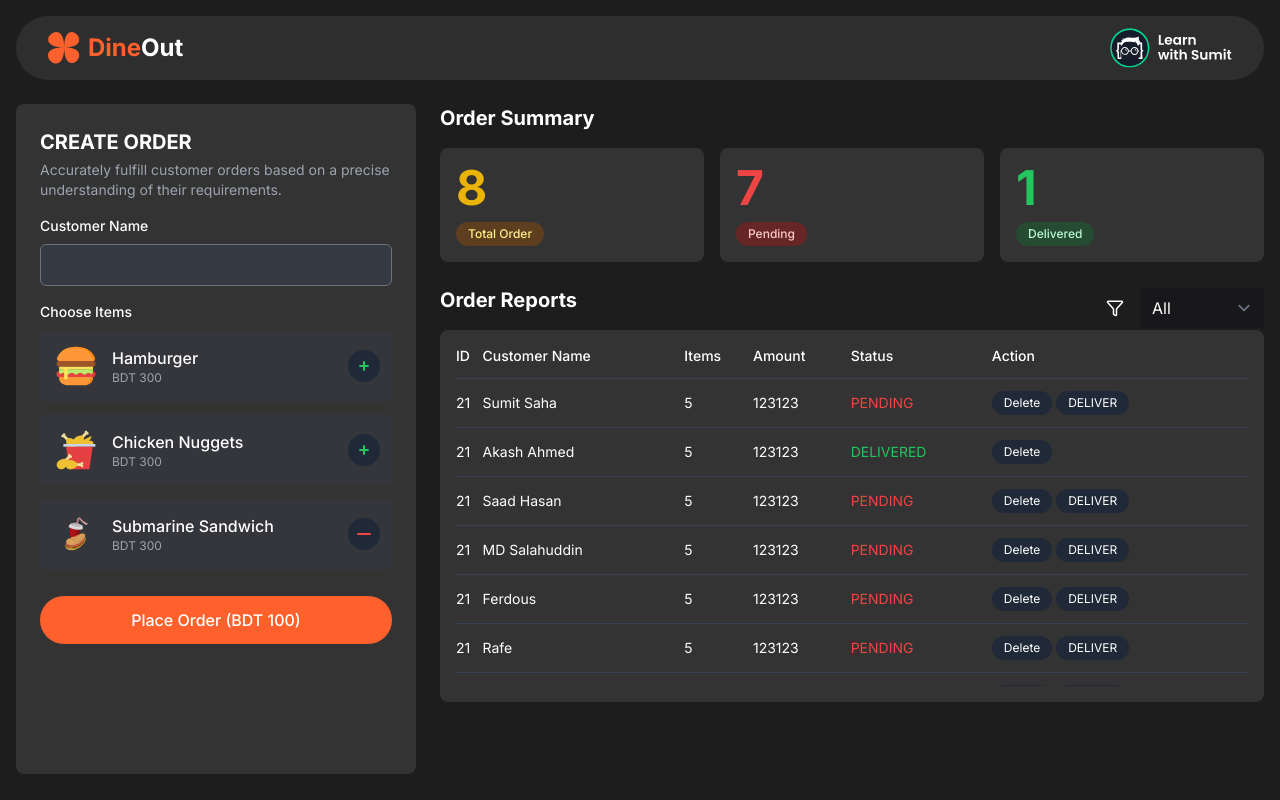
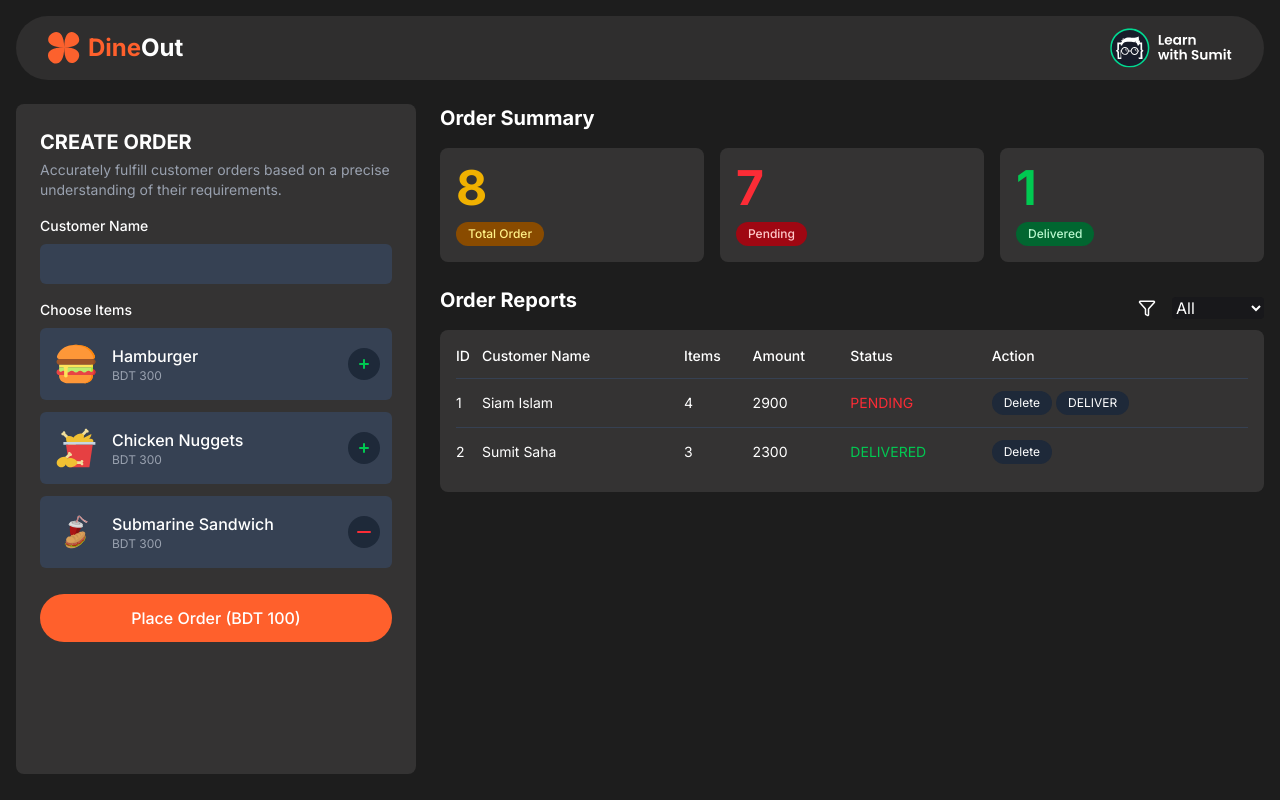
Before and after one commit to MdShehabulIslam/DineOut, a React (Vite) app: page / in a window 1280 px wide. Built offline with nearby package versions, Linux system fonts and the light colour scheme.

Commit message:
added order report component functionalities

```diff
--- a/index.html
+++ b/index.html
@@ -9,7 +9,7 @@
       href="https://fonts.googleapis.com/css2?family=Inter:wght@300;400;500;600;700&display=swap"
       rel="stylesheet"
     />
-    <script src="https://cdn.tailwindcss.com?plugins=typography,forms,aspect-ratio"></script>
+    <!-- <script src="https://cdn.tailwindcss.com?plugins=typography,forms,aspect-ratio"></script> -->
   </head>
   <body class="text-white bg-background">
     <div id="root"></div>
--- a/package.json
+++ b/package.json
@@ -14,8 +14,7 @@
     "@fontsource/inter": "^5.2.5",
     "@tailwindcss/vite": "^4.1.6",
     "react": "^19.1.0",
-    "react-dom": "^19.1.0",
-    "tailwindcss": "^4.1.6"
+    "react-dom": "^19.1.0"
   },
   "devDependencies": {
     "@eslint/js": "^9.25.0",
@@ -29,6 +28,7 @@
     "eslint-plugin-react-hooks": "^5.2.0",
     "eslint-plugin-react-refresh": "^0.4.19",
     "globals": "^16.0.0",
+    "tailwindcss": "^4.1.6",
     "vite": "^6.3.5"
   }
 }
--- a/src/App.jsx
+++ b/src/App.jsx
@@ -1,20 +1,12 @@
-import CreateOrder from "./components/CreateOrder";
 import Navbar from "./components/Navbar";
-import OrderReport from "./components/OrderReport";
-import OrderSummary from "./components/OrderSummary";
+import OrderBoard from "./components/OrderBoard";
 
 export default function App() {
   return (
     <>
       <div className="container mx-auto px-4 h-screen flex flex-col">
         <Navbar />
-        <div className="grid grid-cols-1 md:grid-cols-3 gap-6 mt-6 flex-grow">
-          <CreateOrder />
-          <div className="md:col-span-2 h-[calc(100vh_-_130px)]">
-            <OrderSummary />
-            <OrderReport />
-          </div>
-        </div>
+        <OrderBoard />
       </div>
     </>
   );
--- /dev/null
+++ b/src/components/OrderBoard.jsx
@@ -0,0 +1,76 @@
+import { useState } from "react";
+import CreateOrder from "./CreateOrder";
+import OrderReport from "./OrderReport";
+import OrderSummary from "./OrderSummary";
+
+export default function OrderBoard() {
+  const [nextId, setNextId] = useState(2);
+
+  const defaultOrder = [
+    {
+      id: 1,
+      name: "Siam Islam",
+      itemCount: 4,
+      amount: 2900,
+      status: false,
+    },
+    {
+      id: 2,
+      name: "Sumit Saha",
+      itemCount: 3,
+      amount: 2300,
+      status: true,
+    },
+  ];
+
+  const [orders, setOrders] = useState(defaultOrder);
+  const [filteredOrders, setFilteredOrders] = useState(defaultOrder);
+
+  //   setNextId((prevId) => prevId + 1);
+
+  function handleSearch(option) {
+    if (option === "All") {
+      setFilteredOrders(orders);
+    } else if (option === "Pending") {
+      setFilteredOrders(orders.filter((order) => order.status === false));
+    } else if (option === "Delivered") {
+      setFilteredOrders(orders.filter((order) => order.status === true));
+    }
+  }
+
+  function handleDelete(orderId) {
+    const ordersAfterDelete = orders.filter((order) => order.id !== orderId);
+    setOrders(ordersAfterDelete);
+    setFilteredOrders(ordersAfterDelete);
+  }
+
+  function handleDeliver(orderId) {
+    const ordersAfterDeliver = orders.map((order) => {
+      if (order.id === orderId) {
+        return {
+          ...order,
+          status: !order.status,
+        };
+      }
+      return order;
+    });
+
+    setOrders(ordersAfterDeliver);
+    setFilteredOrders(ordersAfterDeliver);
+  }
+
+  return (
+    <div className="grid grid-cols-1 md:grid-cols-3 gap-6 mt-6 flex-grow">
+      <CreateOrder />
+      <div className="md:col-span-2 h-[calc(100vh_-_130px)]">
+        <OrderSummary />
+        <OrderReport
+          orders={filteredOrders}
+          onSearch={handleSearch}
+          onDelete={handleDelete}
+          onDeliver={handleDeliver}
+        />
+      </div>
+    </div>
+  );
+}
--- a/src/components/OrderReport.jsx
+++ b/src/components/OrderReport.jsx
@@ -1,17 +1,26 @@
+import { useState } from "react";
 import SearchButton from "./SVG/SearchButton";
 
-export default function OrderReport() {
+export default function OrderReport({ orders, onSearch, onDelete, onDeliver }) {
+  const [option, setOption] = useState("");
+
   return (
     <div>
       <div className="flex justify-between">
         <h2 className="text-xl font-bold mb-4">Order Reports</h2>
-
         <div className="flex gap-4 items-center">
           <SearchButton />
-          <select className=" bg-zinc-900 accent-orange-600 border-none outline-none rounded-sm">
-            <option>All</option>
-            <option>Pending</option>
-            <option>Delivered</option>
+          <select
+            className=" bg-zinc-900 accent-orange-600 border-none outline-none rounded-sm"
+            value={option}
+            onChange={(e) => {
+              setOption(e.target.value);
+              onSearch(e.target.value);
+            }}
+          >
+            <option value="All">All</option>
+            <option value="Pending">Pending</option>
+            <option value="Delivered">Delivered</option>
           </select>
         </div>
       </div>
@@ -29,146 +38,39 @@ export default function OrderReport() {
               </tr>
             </thead>
             <tbody className="text-sm">
-              <tr className="border-t border-gray-700">
-                <td className="py-3">21</td>
-                <td className="py-3">Sumit Saha</td>
-                <td className="py-3">5</td>
-                <td className="py-3">123123</td>
+              {orders.map((order) => (
+                <tr className="border-t border-gray-700" key={order.id}>
+                  <td className="py-3">{order.id}</td>
+                  <td className="py-3">{order.name}</td>
+                  <td className="py-3">{order.itemCount}</td>
+                  <td className="py-3">{order.amount}</td>
                   <td className="py-3">
-                  <span className="text-red-500">PENDING</span>
+                    <span
+                      className={
+                        order.status ? "text-green-500" : "text-red-500"
+                      }
+                    >
+                      {order.status ? "DELIVERED" : "PENDING"}
+                    </span>
                   </td>
                   <td className="py-3">
-                  <button className="bg-gray-800 hover:bg-red-600 text-xs px-3 py-1 rounded-full mr-1 transition-colors duration-300">
+                    <button
+                      className="bg-gray-800 hover:bg-red-600 text-xs px-3 py-1 rounded-full mr-1 transition-colors duration-300"
+                      onClick={() => onDelete(order.id)}
+                    >
                       Delete
                     </button>
-                  <button className="bg-gray-800 hover:bg-green-600 text-xs px-3 py-1 rounded-full transition-colors duration-300">
+                    {!order.status && (
+                      <button
+                        className="bg-gray-800 hover:bg-green-600 text-xs px-3 py-1 rounded-full transition-colors duration-300"
+                        onClick={() => onDeliver(order.id)}
+                      >
                         DELIVER
                       </button>
+                    )}
                   </td>
                 </tr>
-
-              <tr className="border-t border-gray-700">
-                <td className="py-3">21</td>
-                <td className="py-3">Akash Ahmed</td>
-                <td className="py-3">5</td>
-                <td className="py-3">123123</td>
-                <td className="py-3">
-                  <span className="text-green-500">DELIVERED</span>
-                </td>
-                <td className="py-3">
-                  <button className="bg-gray-800 hover:bg-red-600 text-xs px-3 py-1 rounded-full mr-1 transition-colors duration-300">
-                    Delete
-                  </button>
-                </td>
-              </tr>
-
-              <tr className="border-t border-gray-700">
-                <td className="py-3">21</td>
-                <td className="py-3">Saad Hasan</td>
-                <td className="py-3">5</td>
-                <td className="py-3">123123</td>
-                <td className="py-3">
-                  <span className="text-red-500">PENDING</span>
-                </td>
-                <td className="py-3">
-                  <button className="bg-gray-800 hover:bg-red-600 text-xs px-3 py-1 rounded-full mr-1 transition-colors duration-300">
-                    Delete
-                  </button>
-                  <button className="bg-gray-800 hover:bg-green-600 text-xs px-3 py-1 rounded-full transition-colors duration-300">
-                    DELIVER
-                  </button>
-                </td>
-              </tr>
-
-              <tr className="border-t border-gray-700">
-                <td className="py-3">21</td>
-                <td className="py-3">MD Salahuddin</td>
-                <td className="py-3">5</td>
-                <td className="py-3">123123</td>
-                <td className="py-3">
-                  <span className="text-red-500">PENDING</span>
-                </td>
-                <td className="py-3">
-                  <button className="bg-gray-800 hover:bg-red-600 text-xs px-3 py-1 rounded-full mr-1 transition-colors duration-300">
-                    Delete
-                  </button>
-                  <button className="bg-gray-800 hover:bg-green-600 text-xs px-3 py-1 rounded-full transition-colors duration-300">
-                    DELIVER
-                  </button>
-                </td>
-              </tr>
-
-              <tr className="border-t border-gray-700">
-                <td className="py-3">21</td>
-                <td className="py-3">Ferdous</td>
-                <td className="py-3">5</td>
-                <td className="py-3">123123</td>
-                <td className="py-3">
-                  <span className="text-red-500">PENDING</span>
-                </td>
-                <td className="py-3">
-                  <button className="bg-gray-800 hover:bg-red-600 text-xs px-3 py-1 rounded-full mr-1 transition-colors duration-300">
-                    Delete
-                  </button>
-                  <button className="bg-gray-800 hover:bg-green-600 text-xs px-3 py-1 rounded-full transition-colors duration-300">
-                    DELIVER
-                  </button>
-                </td>
-              </tr>
-
-              <tr className="border-t border-gray-700">
-                <td className="py-3">21</td>
-                <td className="py-3">Rafe</td>
-                <td className="py-3">5</td>
-                <td className="py-3">123123</td>
-                <td className="py-3">
-                  <span className="text-red-500">PENDING</span>
-                </td>
-                <td className="py-3">
-                  <button className="bg-gray-800 hover:bg-red-600 text-xs px-3 py-1 rounded-full mr-1 transition-colors duration-300">
-                    Delete
-                  </button>
-                  <button className="bg-gray-800 hover:bg-green-600 text-xs px-3 py-1 rounded-full transition-colors duration-300">
-                    DELIVER
-                  </button>
-                </td>
-              </tr>
-
-              <tr className="border-t border-gray-700">
-                <td className="py-3">21</td>
-                <td className="py-3">Sarwar</td>
-                <td className="py-3">5</td>
-                <td className="py-3">123123</td>
-                <td className="py-3">
-                  <span className="text-red-500">PENDING</span>
-                </td>
-                <td className="py-3">
-                  <button className="bg-gray-800 hover:bg-red-600 text-xs px-3 py-1 rounded-full mr-1 transition-colors duration-300">
-                    Delete
-                  </button>
-                  <button className="bg-gray-800 hover:bg-green-600 text-xs px-3 py-1 rounded-full transition-colors duration-300">
-                    DELIVER
-                  </button>
-                </td>
-              </tr>
-
-              <tr className="border-t border-gray-700">
-                <td className="py-3">21</td>
-                <td className="py-3">Obaidul</td>
-                <td className="py-3">5</td>
-                <td className="py-3">123123</td>
-                <td className="py-3">
-                  <span className="text-red-500">PENDING</span>
-                </td>
-                <td className="py-3">
-                  <button className="bg-gray-800 hover:bg-red-600 text-xs px-3 py-1 rounded-full mr-1 transition-colors duration-300">
-                    Delete
-                  </button>
-                  <button className="bg-gray-800 hover:bg-green-600 text-xs px-3 py-1 rounded-full transition-colors duration-300">
-                    DELIVER
-                  </button>
-                </td>
-              </tr>
+              ))}
             </tbody>
           </table>
         </div>
```
Also changed, not shown: vite.config.js (+0 -13 lines), 1 other file (tests, documents, lock files or other folders). Lines whose indentation alone changed are shown as unchanged.
